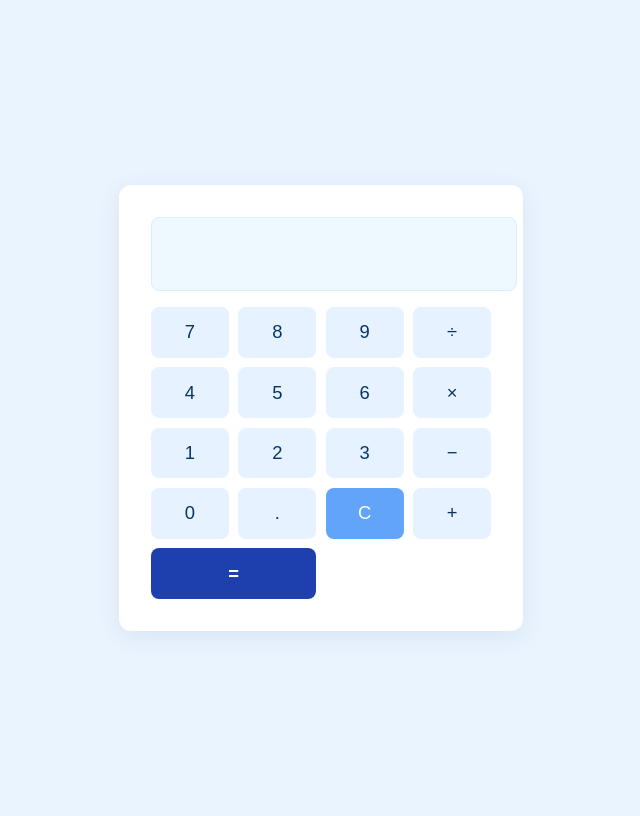
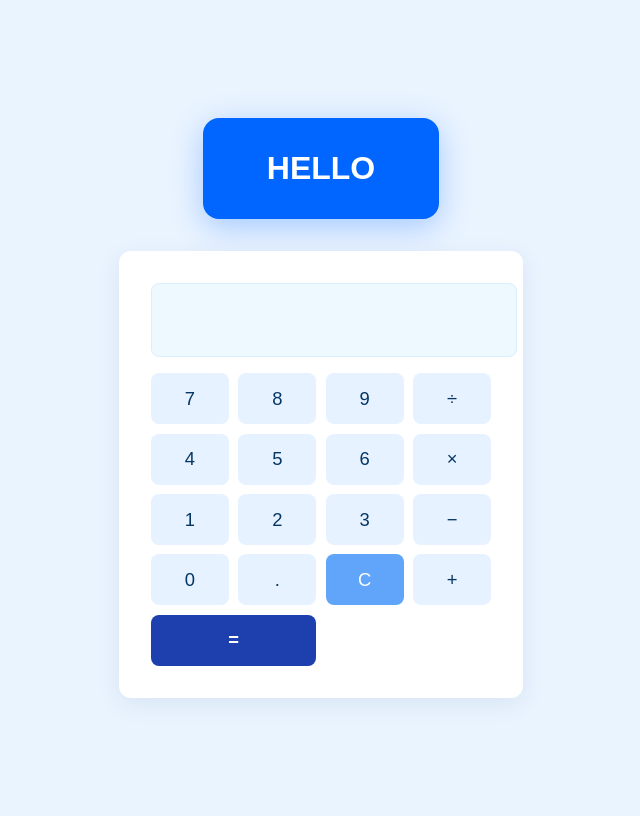
Before and after one commit to Halina2Pichukha/Demo-L2, a Spring Boot app: page / in a window 1280 px wide. Shown: the whole page, without its empty margins (319-959 px from the left). Run offline with Spring Boot 4, Linux system fonts and the light colour scheme.

Commit message:
Add big blue HELLO button to home page
Co-authored-by: Halina2Pichukha <232331499+Halina2Pichukha@users.noreply.github.com>

```diff
--- a/src/main/resources/static/index.html
+++ b/src/main/resources/static/index.html
@@ -6,7 +6,10 @@
     <title>Calculator</title>
     <style>
         /* Blue theme */
-        body { background: #eaf4ff; font-family: Arial, sans-serif; display: flex; justify-content: center; align-items: center; height: 100vh; }
+        body { background: #eaf4ff; font-family: Arial, sans-serif; display: flex; flex-direction: column; justify-content: center; align-items: center; height: 100vh; gap: 2rem; }
+        .hello-button { background: #0066ff; color: #fff; font-size: 2rem; font-weight: bold; padding: 2rem 4rem; border: none; border-radius: 16px; cursor: pointer; box-shadow: 0 8px 32px rgba(0,102,255,0.3); transition: all 0.3s ease; }
+        .hello-button:hover { background: #0052cc; transform: translateY(-2px); box-shadow: 0 12px 40px rgba(0,102,255,0.4); }
+        .hello-button:active { transform: translateY(0); }
         .calculator { background: #ffffff; padding: 2rem; border-radius: 12px; box-shadow: 0 6px 24px rgba(14,50,101,0.08); width: 340px; }
         .display { width: 100%; height: 56px; font-size: 1.5rem; margin-bottom: 1rem; text-align: right; padding: 0.5rem 0.75rem; border: 1px solid #dbeeff; border-radius: 8px; background: #eef8ff; color: #062244; }
         .buttons { display: grid; grid-template-columns: repeat(4, 1fr); gap: 0.6rem; }
@@ -20,6 +23,7 @@
         .clear { background: #60a5fa; color: #fff; }
         .clear:hover { background: #2b6cb0; }
         @media (max-width: 420px) {
+            .hello-button { font-size: 1.5rem; padding: 1.5rem 3rem; }
             .calculator { width: 92vw; padding: 1.25rem; }
             .display { height: 48px; font-size: 1.25rem; }
             button { padding: 0.75rem; font-size: 1rem; }
@@ -27,6 +31,7 @@
     </style>
 </head>
 <body>
+<button class="hello-button">HELLO</button>
 <div class="calculator">
     <input type="text" class="display" id="display" readonly />
     <div class="buttons">
```
Also changed, not shown: 7 other files.
